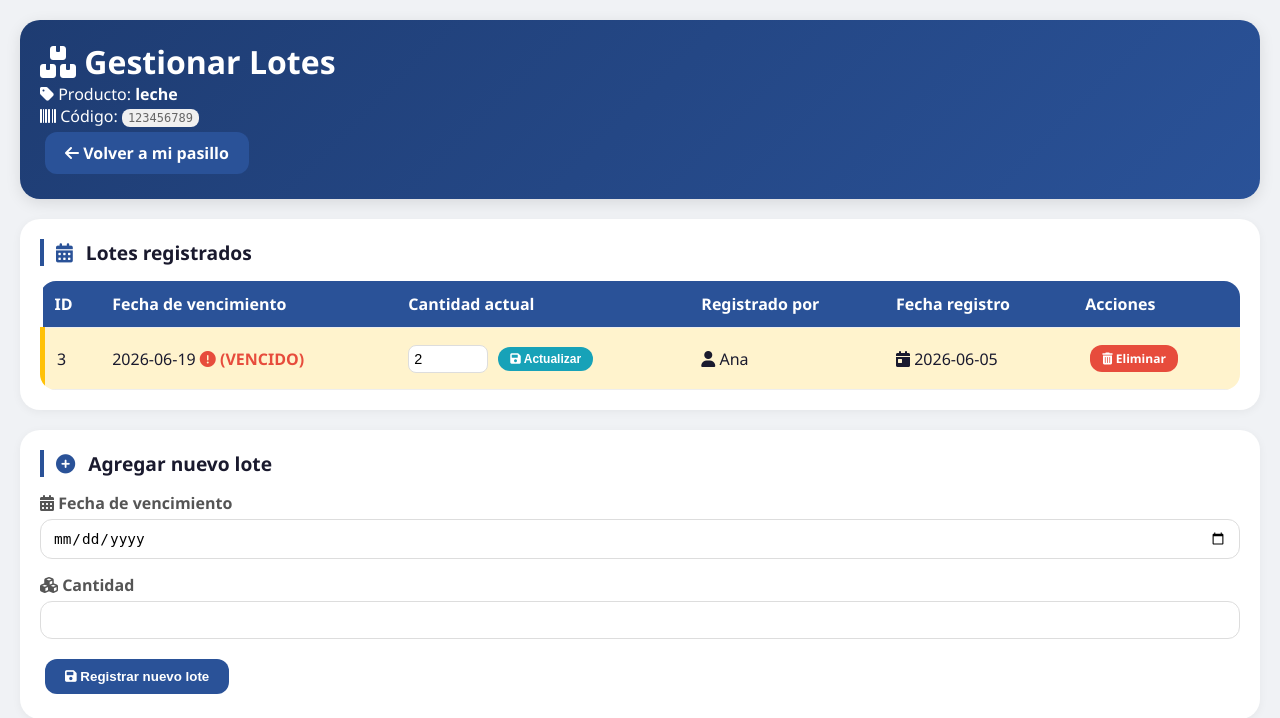
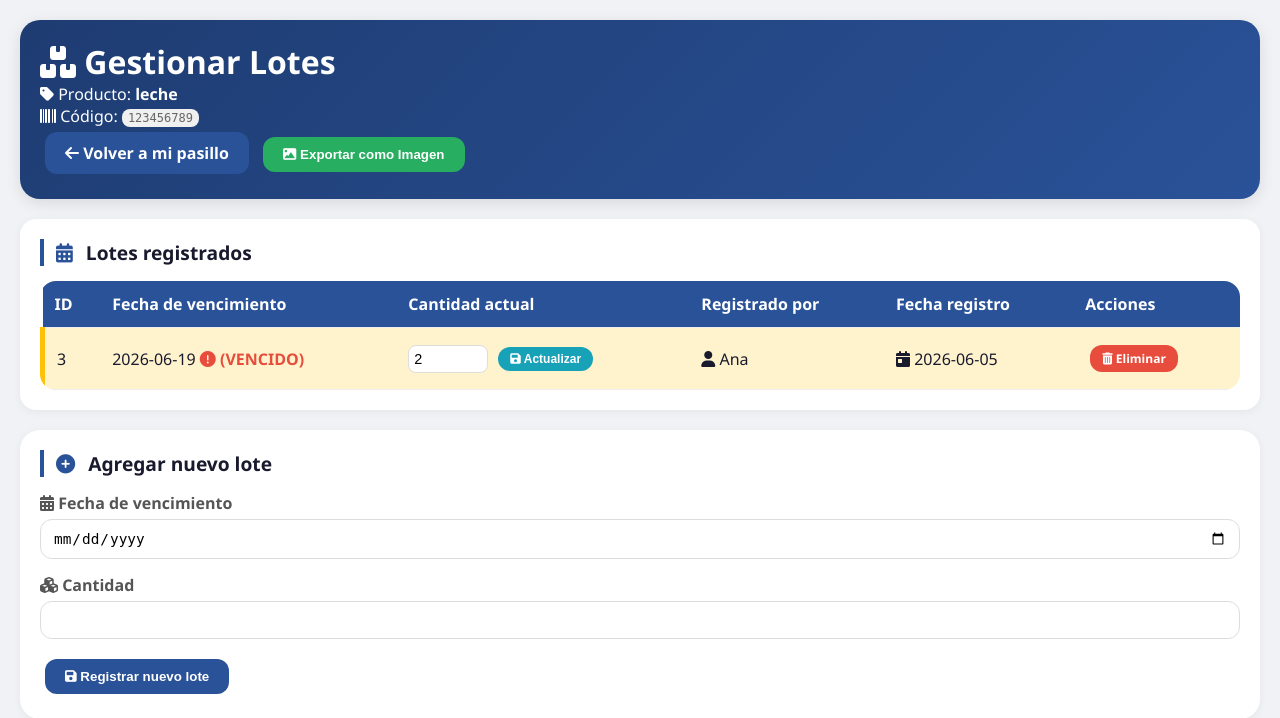
Before and after one commit to Danielblin/control-mass, a Flask app: page /gestionar_lotes/123456789 in a window 1280 px wide. Shown: the top 718 px of the page. Run offline with Flask 3, Linux system fonts and the light colour scheme; a user stored in the database is signed in; data comes from the database, SQL or seed files in the repository.

Commit message:
Agregar exportar lotes como imagen PNG

```diff
--- a/templates/gestionar_lotes.html
+++ b/templates/gestionar_lotes.html
@@ -6,6 +6,8 @@
     <meta name="viewport" content="width=device-width, initial-scale=1.0, user-scalable=yes">
     <!-- Font Awesome 6 (íconos profesionales) -->
     <link rel="stylesheet" href="https://cdnjs.cloudflare.com/ajax/libs/font-awesome/6.0.0-beta3/css/all.min.css">
+    <!-- html2canvas para capturar imagen -->
+    <script src="https://cdnjs.cloudflare.com/ajax/libs/html2canvas/1.4.1/html2canvas.min.js"></script>
     <style>
         * { margin: 0; padding: 0; box-sizing: border-box; }
         body {
@@ -86,6 +88,8 @@
         .btn-info:hover { background: #138496; transform: translateY(-2px); }
         .btn-warning { background: #f39c12; color: white; }
         .btn-warning:hover { background: #e67e22; transform: translateY(-2px); }
+        .btn-success { background: #27ae60; color: white; }
+        .btn-success:hover { background: #219a52; transform: translateY(-2px); }
         .btn-sm { padding: 5px 12px; font-size: 12px; }
 
         .card {
@@ -190,6 +194,17 @@
             transform: scale(1.05);
         }
 
+        /* Contenedor para capturar imagen */
+        #capturaTabla {
+            background: white;
+            padding: 20px;
+            border-radius: 16px;
+        }
+
+        body.dark-mode #capturaTabla {
+            background: #2d2d44;
+        }
+
         @media (max-width: 768px) {
             body { padding: 12px; }
             th, td { padding: 8px; font-size: 0.75rem; }
@@ -203,13 +218,16 @@
         <h1><i class="fas fa-boxes"></i> Gestionar Lotes</h1>
         <p><i class="fas fa-tag"></i> Producto: <strong>{{ producto[0] }}</strong></p>
         <p><i class="fas fa-barcode"></i> Código: <span class="codigo-barras">{{ codigo }}</span></p>
-        <a href="/user_pasillo" class="btn btn-primary"><i class="fas fa-arrow-left"></i> Volver a mi pasillo</a>
+        <div>
+            <a href="/user_pasillo" class="btn btn-primary"><i class="fas fa-arrow-left"></i> Volver a mi pasillo</a>
+            <button class="btn btn-success" onclick="exportarImagen()"><i class="fas fa-image"></i> Exportar como Imagen</button>
+        </div>
     </div>
 
-    <div class="card">
+    <div class="card" id="capturaTabla">
         <h3><i class="fas fa-calendar-alt"></i> Lotes registrados</h3>
         {% if lotes %}
-        <div style="overflow-x: auto;">
+        <div style="overflow-x: auto;" id="tablaParaCaptura">
             <table>
                 <thead>
                     <tr>
@@ -293,6 +311,38 @@
         }
 
         darkModeToggle.addEventListener('click', toggleDarkMode);
+
+        // FUNCIÓN PARA EXPORTAR COMO IMAGEN
+        function exportarImagen() {
+            const elemento = document.getElementById('tablaParaCaptura');
+
+            // Mostrar loading
+            const btn = document.querySelector('.btn-success');
+            const textoOriginal = btn.innerHTML;
+            btn.innerHTML = '<i class="fas fa-spinner fa-spin"></i> Generando...';
+            btn.disabled = true;
+
+            html2canvas(elemento, {
+                scale: 2,
+                backgroundColor: getComputedStyle(document.body).backgroundColor,
+                allowTaint: false,
+                useCORS: true,
+                logging: false
+            }).then(function(canvas) {
+                const enlace = document.createElement('a');
+                enlace.download = `lotes_${new Date().toISOString().slice(0,10)}.png`;
+                enlace.href = canvas.toDataURL('image/png');
+                enlace.click();
+
+                btn.innerHTML = textoOriginal;
+                btn.disabled = false;
+            }).catch(function(error) {
+                console.error('Error al generar la imagen:', error);
+                alert('❌ Error al generar la imagen. Intenta de nuevo.');
+                btn.innerHTML = textoOriginal;
+                btn.disabled = false;
+            });
+        }
     </script>
 </body>
 </html>
```
